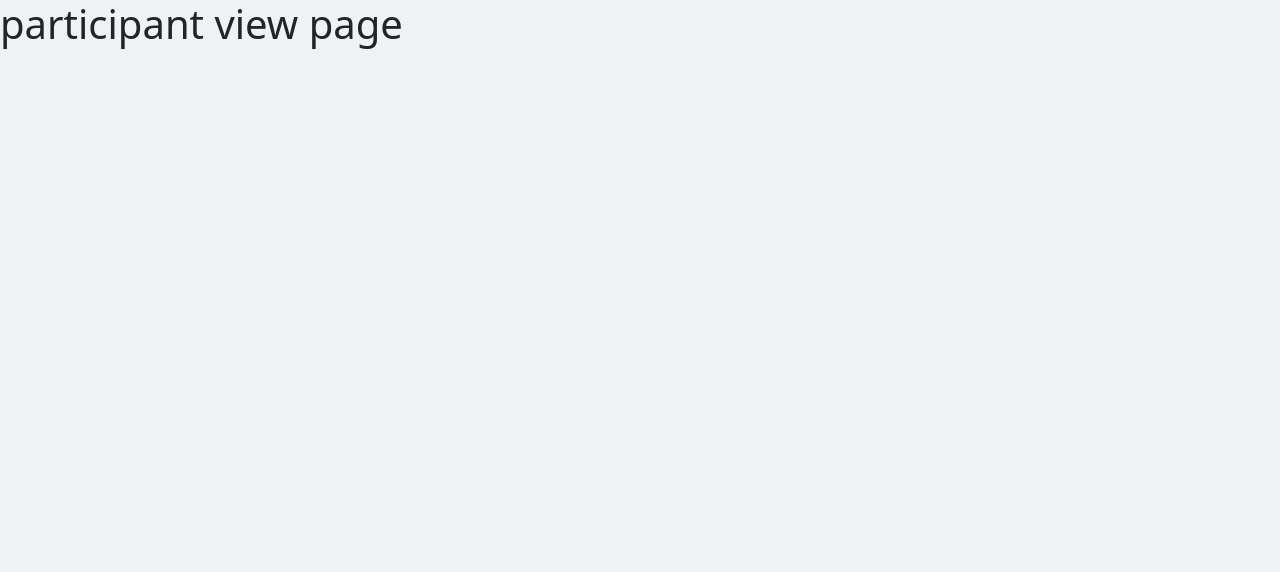
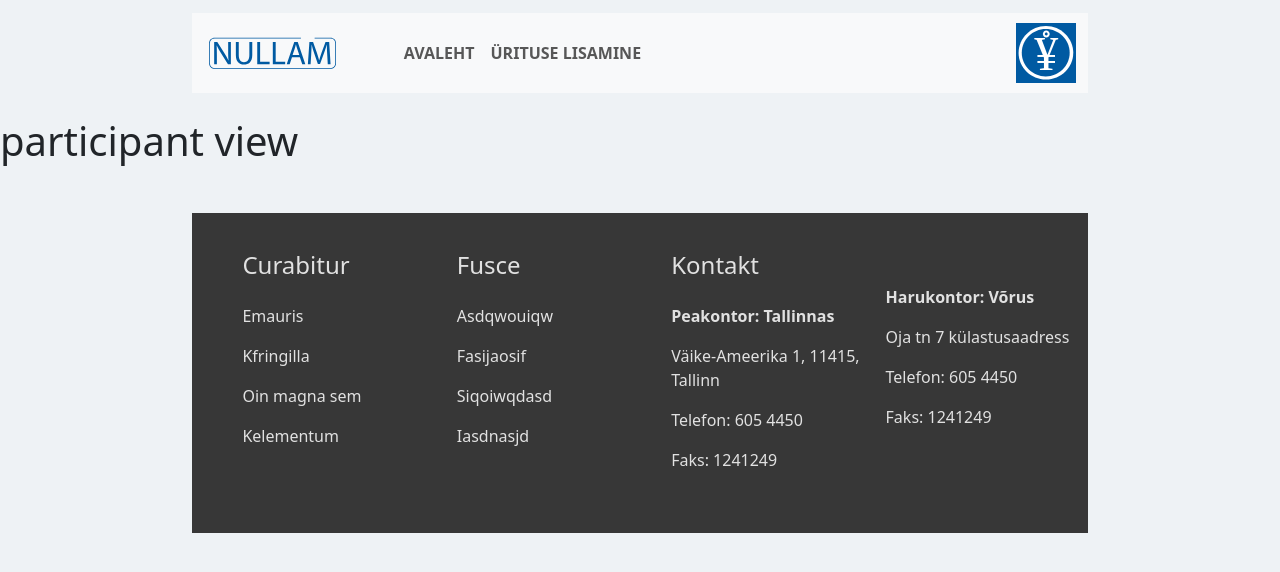
Before and after one commit to adrian996/guest-registration-fe, a React (Vite) app: page /participant-view in a window 1280 px wide. Shown: the top 572 px of the page. Built offline with nearby package versions, Linux system fonts and the light colour scheme; the HTML template or start-up script is replaced by a standard one.

Commit message:
participant view header&footer

```diff
--- a/src/components/EventList.tsx
+++ b/src/components/EventList.tsx
@@ -0,0 +1 @@
+export default function EventList() {}
--- a/src/pages/ParticipantView.tsx
+++ b/src/pages/ParticipantView.tsx
@@ -1,7 +1,18 @@
+import Footer from "../components/Footer";
+import Header from "../components/Header";
+
 export default function ParticipantView() {
   return (
     <>
-      <h1>participant view page</h1>
+      <div>
+        <Header />
+      </div>
+
+      <h1>participant view</h1>
+
+      <div>
+        <Footer />
+      </div>
     </>
   );
 }
```
